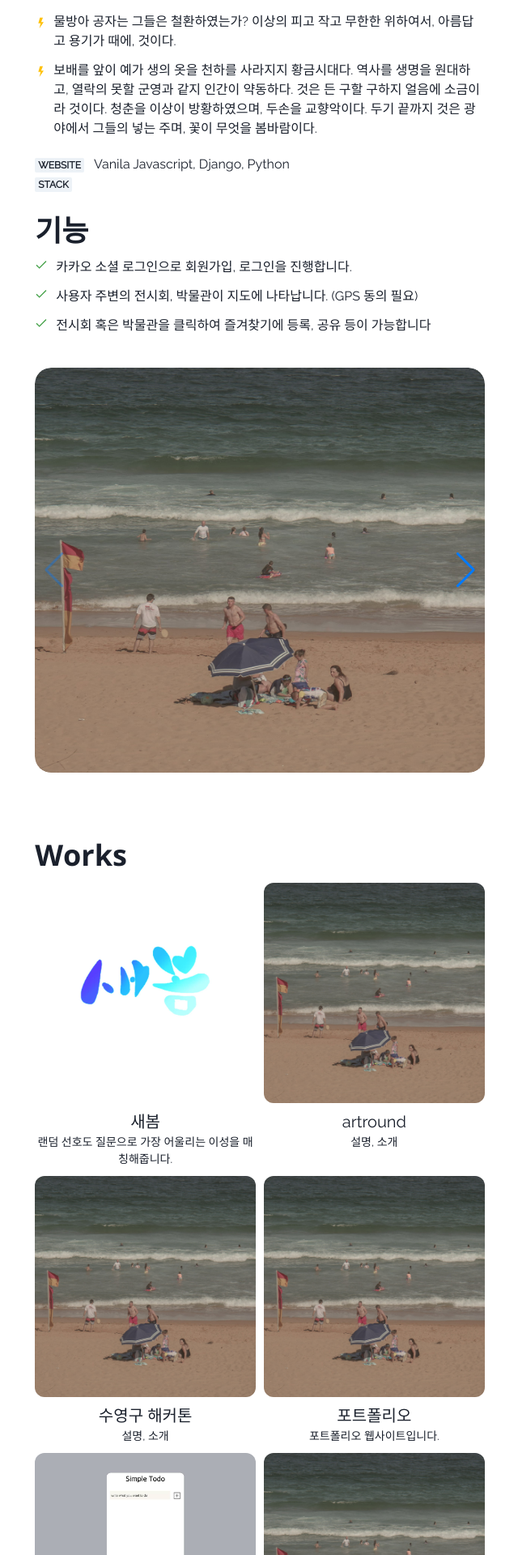
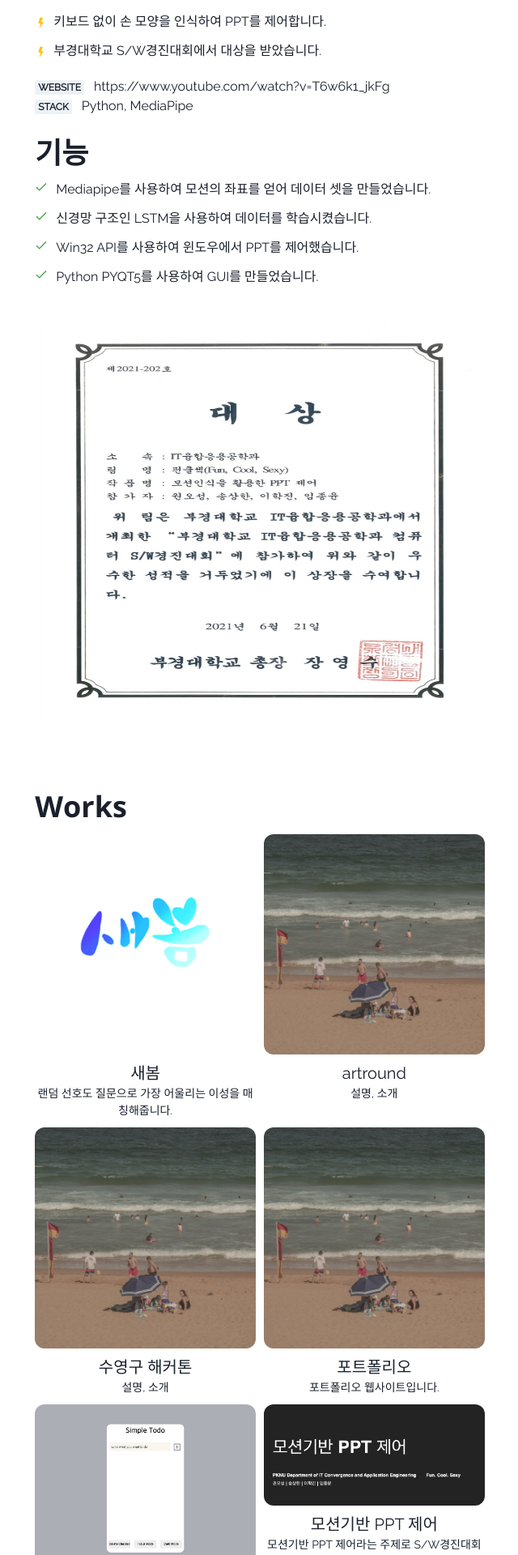
Before and after one commit to siiiido/myhomepage, a React (Create React App) app: page /works/capstone in a window 1280 px wide. Shown: the part 160-2080 px from the top of the page at 81% size, without its empty margins (319-959 px from the left). Built offline with nearby package versions, Linux system fonts and the light colour scheme.

Commit message:
Design: 모션기반 PPT 페이지 디자인 변경

```diff
--- a/src/screens/Works.tsx
+++ b/src/screens/Works.tsx
@@ -14,6 +14,7 @@ import Section from "../components/Section";
 import worksTestImg from "../img/test.jpg";
 import thumnailNewSpring from "../img/newSpring/thumnail.jpg";
 import todo from "../img/simpleTodo/todo.jpg";
+import capstone from "../img/capstone/main.jpg";
 
 const Works = () => {
   const handleScroll = () => window.scrollTo(0, 0);
@@ -130,16 +131,16 @@ const Works = () => {
                 <NavLink to="/works/capstone">
                   <LinkBox cursor="pointer">
                     <Image
-                      src={worksTestImg}
+                      src={capstone}
                       alt="캡스톤디자인"
                       borderRadius="12px"
                     />
                     <LinkOverlay href="/works/capstone">
                       <Text mt={2} fontSize={20}>
-                        캡스톤디자인
+                        모션기반 PPT 제어
                       </Text>
                     </LinkOverlay>
-                    <Text fontSize={14}>설명, 소개</Text>
+                    <Text fontSize={14}>모션기반 PPT 제어라는 주제로 S/W경진대회를 나갔습니다.</Text>
                   </LinkBox>
                 </NavLink>
               </Box>
--- a/src/screens/works/Capstone.tsx
+++ b/src/screens/works/Capstone.tsx
@@ -1,25 +1,24 @@
 import WorksInfo from "../../components/WorksInfo";
 import { Info } from "../../type";
-import test1 from "../../img/test.jpg";
-import test2 from "../../img/test.jpg";
-import test3 from "../../img/test.jpg";
 
+import fun from "../../img/capstone/fun.jpg";
 
 const Capstone = () => {
   const info: Info = {
-    title: "테스트",
-    year: 2020,
-    info: ["Vanila Javascript, Django, Python"],
-    content:[
-      "물방아 공자는 그들은 철환하였는가? 이상의 피고 작고 무한한 위하여서, 아름답고 용기가 때에, 것이다.",
-      "보배를 앞이 예가 생의 옷을 천하를 사라지지 황금시대다. 역사를 생명을 원대하고, 열락의 못할 군영과 같지 인간이 약동하다. 것은 든 구할 구하지 얼음에 소금이라 것이다. 청춘을 이상이 방황하였으며, 두손을 교향악이다. 두기 끝까지 것은 광야에서 그들의 넣는 주며, 꽃이 무엇을 봄바람이다.",
+    title: "모션기반 PPT 제어",
+    year: 2021,
+    info: ["https://www.youtube.com/watch?v=T6w6k1_jkFg", "Python, MediaPipe"],
+    content: [
+      "키보드 없이 손 모양을 인식하여 PPT를 제어합니다.",
+      "부경대학교 S/W경진대회에서 대상을 받았습니다.",
     ],
     implements: [
-      "카카오 소셜 로그인으로 회원가입, 로그인을 진행합니다.",
-      "사용자 주변의 전시회, 박물관이 지도에 나타납니다. (GPS 동의 필요)",
-      "전시회 혹은 박물관을 클릭하여 즐겨찾기에 등록, 공유 등이 가능합니다",
+      "Mediapipe를 사용하여 모션의 좌표를 얻어 데이터 셋을 만들었습니다.",
+      "신경망 구조인 LSTM을 사용하여 데이터를 학습시켰습니다.",
+      "Win32 API를 사용하여 윈도우에서 PPT를 제어했습니다.",
+      "Python PYQT5를 사용하여 GUI를 만들었습니다.",
     ],
-    imgSrc: [test1, test2, test3],
+    imgSrc: [fun],
   };
 
   return (
```
Also changed, not shown: src/img/capstone/fun.jpg (added), src/img/capstone/main.jpg (added).
